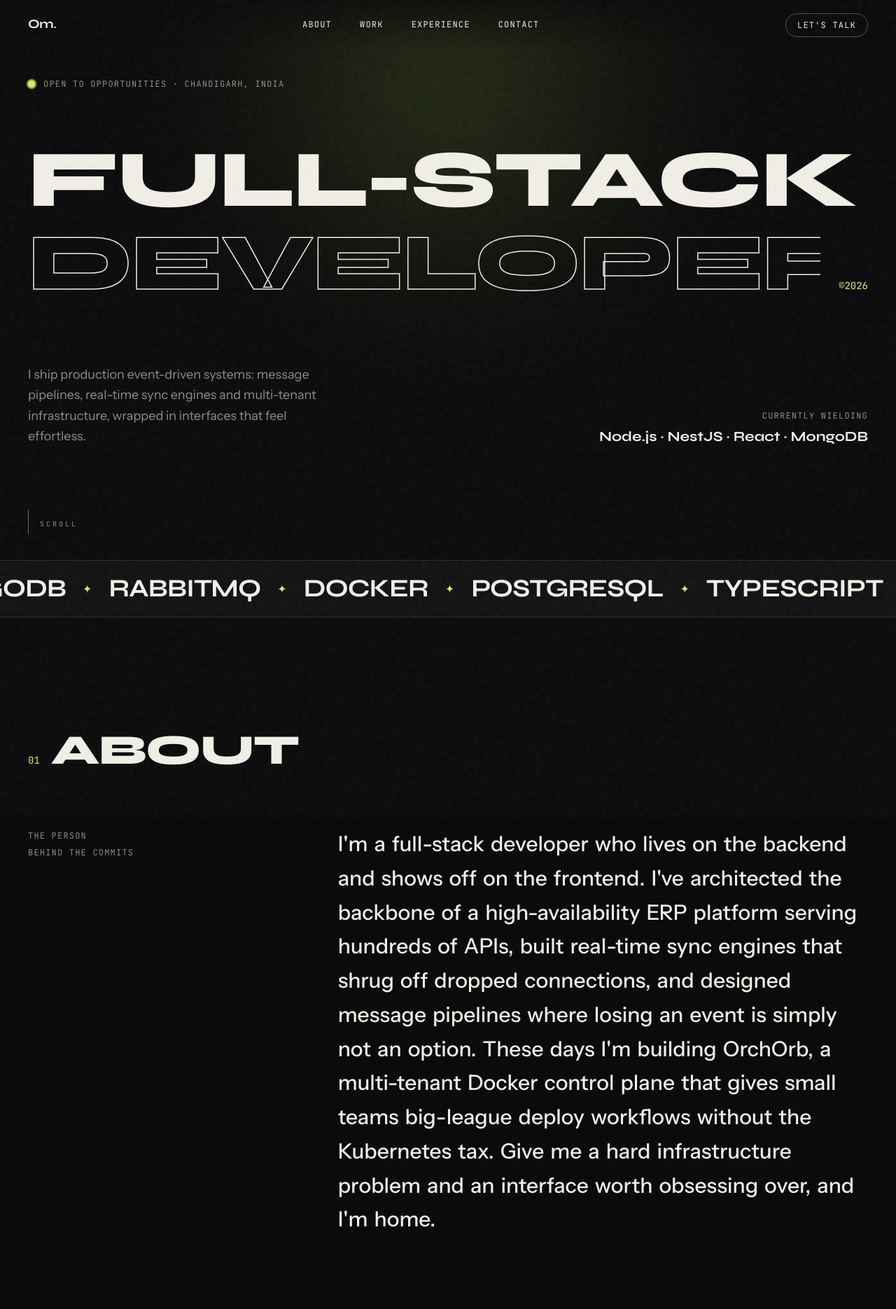
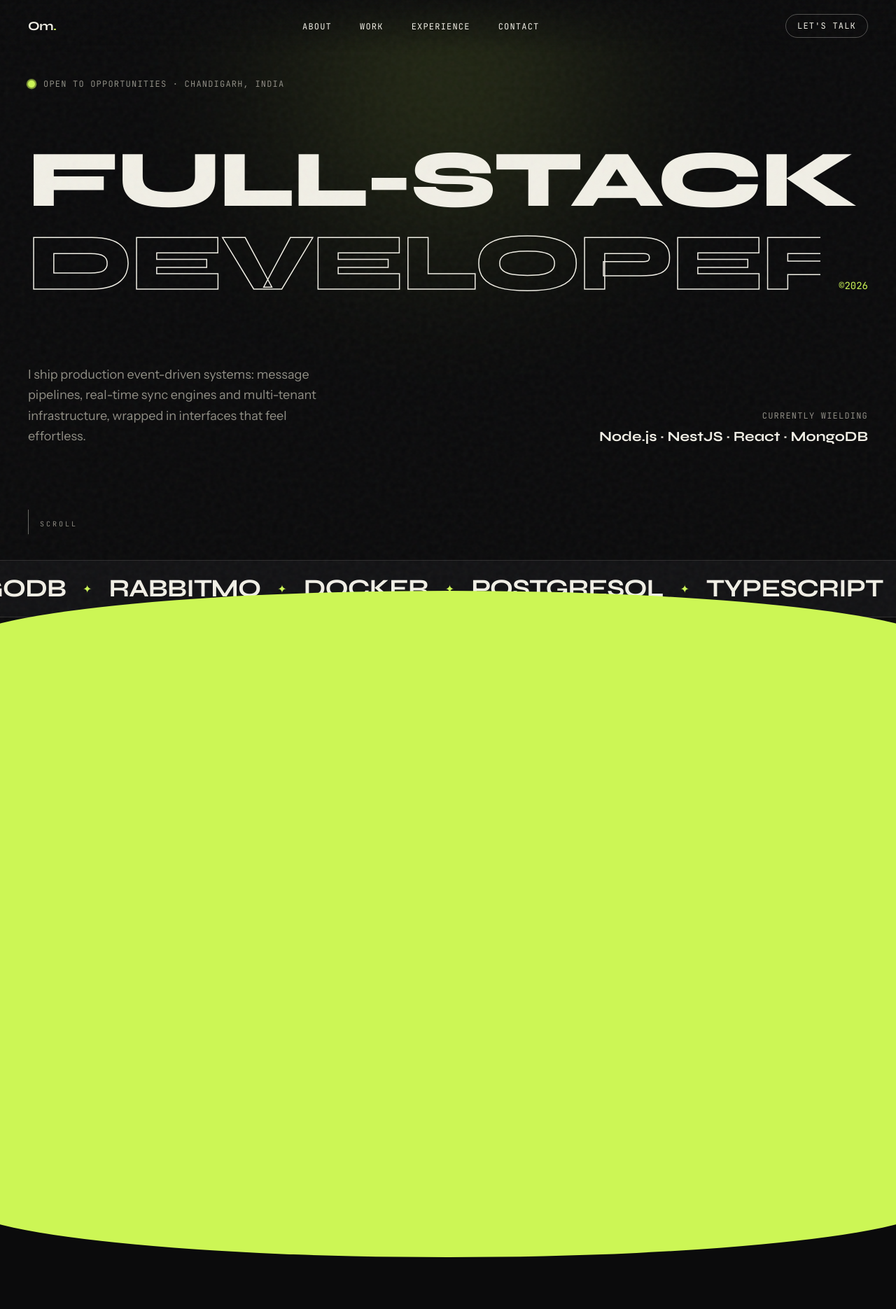
Before and after one commit to omsaini-1441/Folio, a React (Vite) app: page / in a window 1280 px wide. Shown: the top 1870 px of the page at 70% size. Built offline with nearby package versions, Linux system fonts and the light colour scheme.

Commit message:
Add WipeProvider for page transitions and integrate scrolling functionality in Navbar and Contact components

```diff
--- a/src/App.tsx
+++ b/src/App.tsx
@@ -1,5 +1,6 @@
 import { useState } from 'react'
 import { ReactLenis } from 'lenis/react'
+import WipeProvider from './components/PageWipe'
 import Preloader from './components/Preloader'
 import Cursor from './components/Cursor'
 import Navbar from './components/Navbar'
@@ -16,6 +17,7 @@ export default function App() {
 
   return (
     <ReactLenis root options={{ lerp: 0.08, wheelMultiplier: 1.1 }}>
+      <WipeProvider>
       <div className="grain overflow-x-clip">
         <Preloader onDone={() => setReady(true)} />
         <Cursor />
@@ -30,6 +32,7 @@ export default function App() {
         </main>
         <Contact />
       </div>
+      </WipeProvider>
     </ReactLenis>
   )
 }
--- a/src/components/Contact.tsx
+++ b/src/components/Contact.tsx
@@ -1,6 +1,7 @@
 import { useEffect, useState, type FormEvent } from 'react'
 import { AnimatePresence, motion } from 'motion/react'
 import Magnetic from './Magnetic'
+import { useWipe } from './PageWipe'
 import { profile, footerNote, contactFormAccessKey } from '../data/portfolio'
 
 const EASE = [0.22, 1, 0.36, 1] as const
@@ -25,8 +26,15 @@ function LocalTime() {
 }
 
 function RotatingBadge() {
+  const wipeTo = useWipe()
   return (
-    <div className="relative hidden h-32 w-32 md:block">
+    <button
+      onClick={() => wipeTo('#contact-form', 'Say hi')}
+      data-hover
+      data-cursor-label="Let's go"
+      className="group pointer-events-auto relative hidden h-32 w-32 transition-transform duration-500 hover:scale-110 md:block"
+      aria-label="Jump to contact form"
+    >
       <motion.svg
         viewBox="0 0 100 100"
         className="h-full w-full"
@@ -36,12 +44,12 @@ function RotatingBadge() {
         <defs>
           <path id="badge-circle" d="M 50,50 m -38,0 a 38,38 0 1,1 76,0 a 38,38 0 1,1 -76,0" />
         </defs>
-        <text className="fill-muted font-mono text-[8px] uppercase tracking-[0.22em]">
+        <text className="fill-muted font-mono text-[8px] uppercase tracking-[0.22em] transition-colors duration-300 group-hover:fill-paper">
           <textPath href="#badge-circle">Open to work · Let's talk · Open to work ·</textPath>
         </text>
       </motion.svg>
       <span className="absolute inset-0 flex items-center justify-center text-xl text-accent">↓</span>
-    </div>
+    </button>
   )
 }
 
@@ -321,7 +329,7 @@ export default function Contact() {
       </div>
 
       {/* Conversational contact form */}
-      <div className="mx-auto mt-24 w-full max-w-4xl border-t border-line pt-14 md:mt-32 md:pt-20">
+      <div id="contact-form" className="mx-auto mt-24 w-full max-w-4xl scroll-mt-24 border-t border-line pt-14 md:mt-32 md:pt-20">
         <motion.p
           className="mb-10 font-mono text-xs uppercase tracking-widest text-muted"
           initial={{ opacity: 0, y: 20 }}
--- a/src/components/Navbar.tsx
+++ b/src/components/Navbar.tsx
@@ -2,6 +2,7 @@ import { useState } from 'react'
 import { AnimatePresence, motion } from 'motion/react'
 import { useLenis } from 'lenis/react'
 import Magnetic from './Magnetic'
+import { useWipe } from './PageWipe'
 import { profile } from '../data/portfolio'
 
 const links = [
@@ -15,12 +16,12 @@ const EASE = [0.76, 0, 0.24, 1] as const
 
 export default function Navbar({ ready }: { ready: boolean }) {
   const lenis = useLenis()
+  const wipeTo = useWipe()
   const [open, setOpen] = useState(false)
 
-  const go = (target: string | number) => {
+  const go = (target: string | number, label: string) => {
     setOpen(false)
-    lenis?.start()
-    lenis?.scrollTo(target, { offset: 0 })
+    wipeTo(target, label)
   }
 
   const toggleMenu = () => {
@@ -42,7 +43,7 @@ export default function Navbar({ ready }: { ready: boolean }) {
         <nav className="flex items-center justify-between bg-gradient-to-b from-ink/80 to-transparent px-5 py-4 md:px-10 md:py-5">
           <Magnetic>
             <button
-              onClick={() => go(0)}
+              onClick={() => go(0, 'Home')}
               className="font-display text-lg font-bold tracking-tight text-paper"
               data-hover
             >
@@ -56,7 +57,7 @@ export default function Navbar({ ready }: { ready: boolean }) {
               <li key={link.label}>
                 <Magnetic strength={0.25}>
                   <button
-                    onClick={() => go(link.target)}
+                    onClick={() => go(link.target, link.label)}
                     className="group relative px-1 py-1 font-mono text-xs uppercase tracking-widest text-paper"
                     data-hover
                   >
@@ -70,13 +71,13 @@ export default function Navbar({ ready }: { ready: boolean }) {
 
           <div className="flex items-center gap-3">
             <Magnetic className="hidden md:block">
-              <a
-                href={`mailto:${profile.email}`}
+              <button
+                onClick={() => go('#contact-form', "Let's talk")}
                 className="rounded-full border border-paper/30 px-4 py-2 font-mono text-xs uppercase tracking-widest text-paper transition-colors duration-300 hover:border-accent hover:text-accent"
                 data-hover
               >
                 Let's talk
-              </a>
+              </button>
             </Magnetic>
 
             {/* Mobile menu toggle */}
@@ -113,7 +114,7 @@ export default function Navbar({ ready }: { ready: boolean }) {
               {links.map((link, i) => (
                 <li key={link.label} className="overflow-hidden">
                   <motion.button
-                    onClick={() => go(link.target)}
+                    onClick={() => go(link.target, link.label)}
                     className="font-display text-5xl font-extrabold uppercase tracking-tight text-paper"
                     initial={{ y: '110%' }}
                     animate={{ y: 0 }}
--- /dev/null
+++ b/src/components/PageWipe.tsx
@@ -0,0 +1,85 @@
+import { createContext, useCallback, useContext, useRef, useState, type ReactNode } from 'react'
+import { motion } from 'motion/react'
+import { useLenis } from 'lenis/react'
+
+type WipeFn = (target: string | number, label?: string) => void
+
+const WipeContext = createContext<WipeFn>(() => {})
+
+// eslint-disable-next-line react-refresh/only-export-components
+export const useWipe = () => useContext(WipeContext)
+
+const EASE = [0.76, 0, 0.24, 1] as const
+
+/**
+ * Full-page "paint" transition. wipeTo(target) sweeps an accent panel
+ * with curved edges over the viewport, performs the scroll jump while
+ * the screen is covered, then sweeps the panel away.
+ */
+export default function WipeProvider({ children }: { children: ReactNode }) {
+  const lenis = useLenis()
+  const [phase, setPhase] = useState<'idle' | 'enter' | 'exit'>('idle')
+  const [label, setLabel] = useState('')
+  const target = useRef<string | number>('#contact')
+
+  const wipeTo = useCallback<WipeFn>(
+    (t, l = '') => {
+      setPhase((current) => {
+        if (current !== 'idle') return current
+        target.current = t
+        setLabel(l)
+        lenis?.stop()
+        return 'enter'
+      })
+    },
+    [lenis],
+  )
+
+  return (
+    <WipeContext.Provider value={wipeTo}>
+      {children}
+
+      <div className="pointer-events-none fixed inset-0 z-[150]" aria-hidden>
+        <motion.div
+          className="absolute inset-0 flex items-center justify-center bg-accent"
+          initial={false}
+          animate={
+            phase === 'enter' ? { y: '0%' } : phase === 'exit' ? { y: '-115%' } : { y: '115%' }
+          }
+          transition={phase === 'idle' ? { duration: 0 } : { duration: 0.65, ease: EASE }}
+          onAnimationComplete={() => {
+            if (phase === 'enter') {
+              lenis?.scrollTo(target.current, { immediate: true, force: true })
+              window.setTimeout(() => setPhase('exit'), 200)
+            } else if (phase === 'exit') {
+              lenis?.start()
+              setPhase('idle')
+            }
+          }}
+        >
+          {/* curved caps give the panel its paint-blob leading edge */}
+          <div
+            className="absolute left-[-5%] top-[-9.5vh] h-[10vh] w-[110%] bg-accent"
+            style={{ borderRadius: '50% 50% 0 0 / 100% 100% 0 0' }}
+          />
+          <div
+            className="absolute bottom-[-9.5vh] left-[-5%] h-[10vh] w-[110%] bg-accent"
+            style={{ borderRadius: '0 0 50% 50% / 0 0 100% 100%' }}
+          />
+
+          {label && (
+            <motion.span
+              key={label + phase}
+              className="font-display text-[10vw] font-extrabold uppercase tracking-tight text-ink md:text-[6vw]"
+              initial={{ opacity: 0, scale: 0.92 }}
+              animate={{ opacity: 1, scale: 1 }}
+              transition={{ duration: 0.4, delay: 0.15 }}
+            >
+              {label}
+            </motion.span>
+          )}
+        </motion.div>
+      </div>
+    </WipeContext.Provider>
+  )
+}
```
